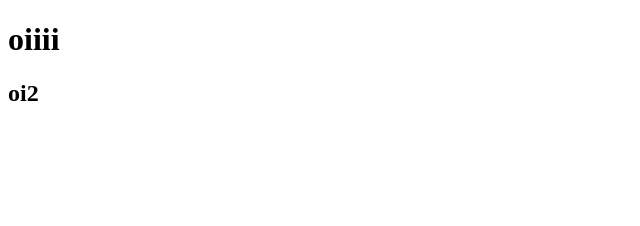
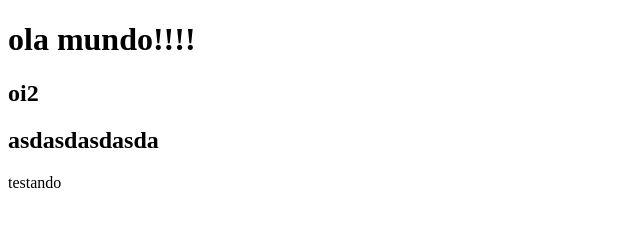
Before and after one commit to Kkaua/aula-3, a plain HTML site: page index.html in a window 1280 px wide. Shown: the whole page, without its empty margins (0-640 px from the left). Drawn offline with Linux system fonts and the light colour scheme.

Commit message:
segundo commit

```diff
--- a/index.html
+++ b/index.html
@@ -7,7 +7,10 @@
     <title>aula 3 radical</title>
 </head>
 <body>
-    <h1>oiiii</h1>
-    <h2>oi2</h2>
+    <h1>ola mundo!!!!
+    </h1>
+    <h2>oi2</h2></h2>
+    <h2>asdasdasdasda</h2>
+    <p>testando</p>
 </body>
 </html>
```
